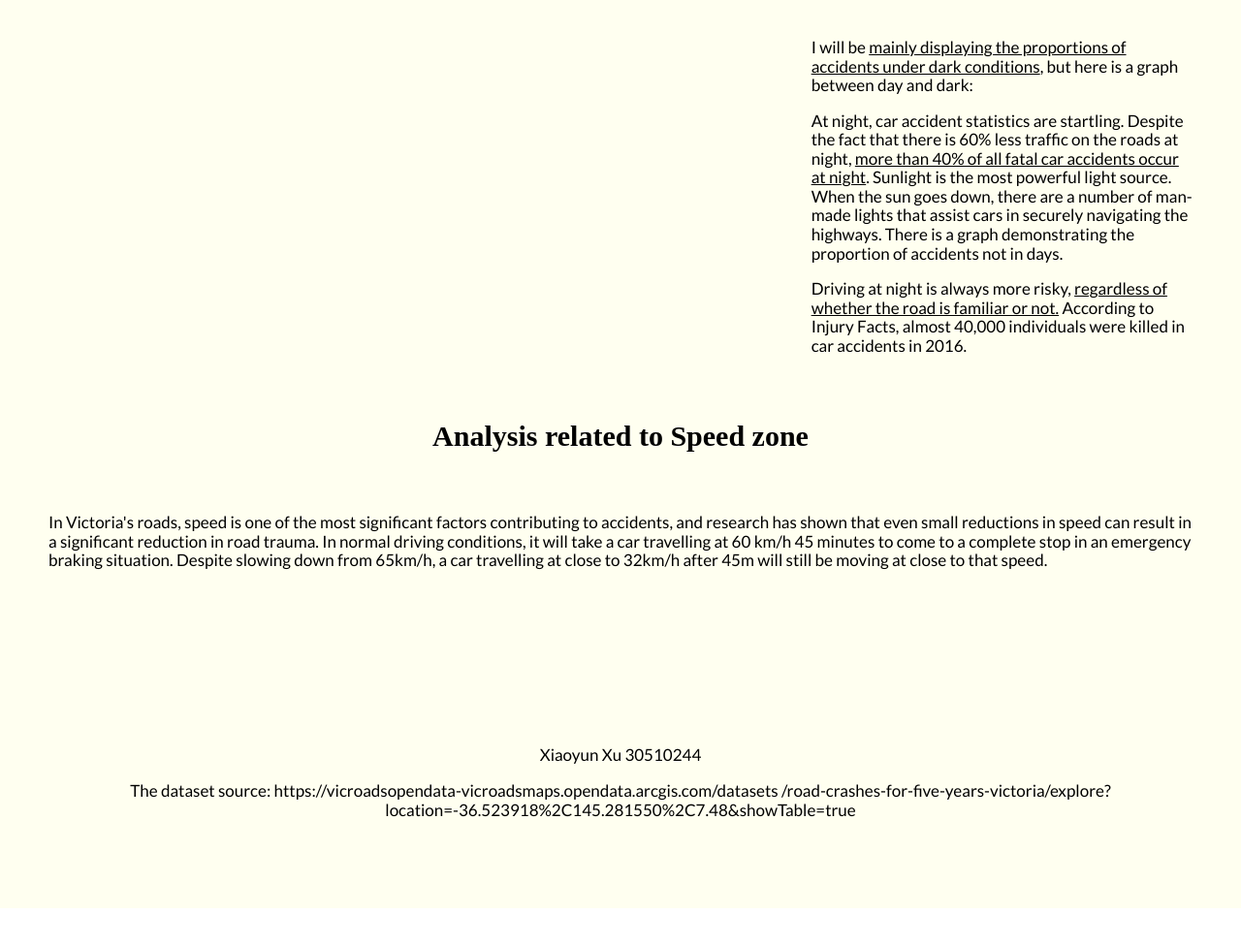
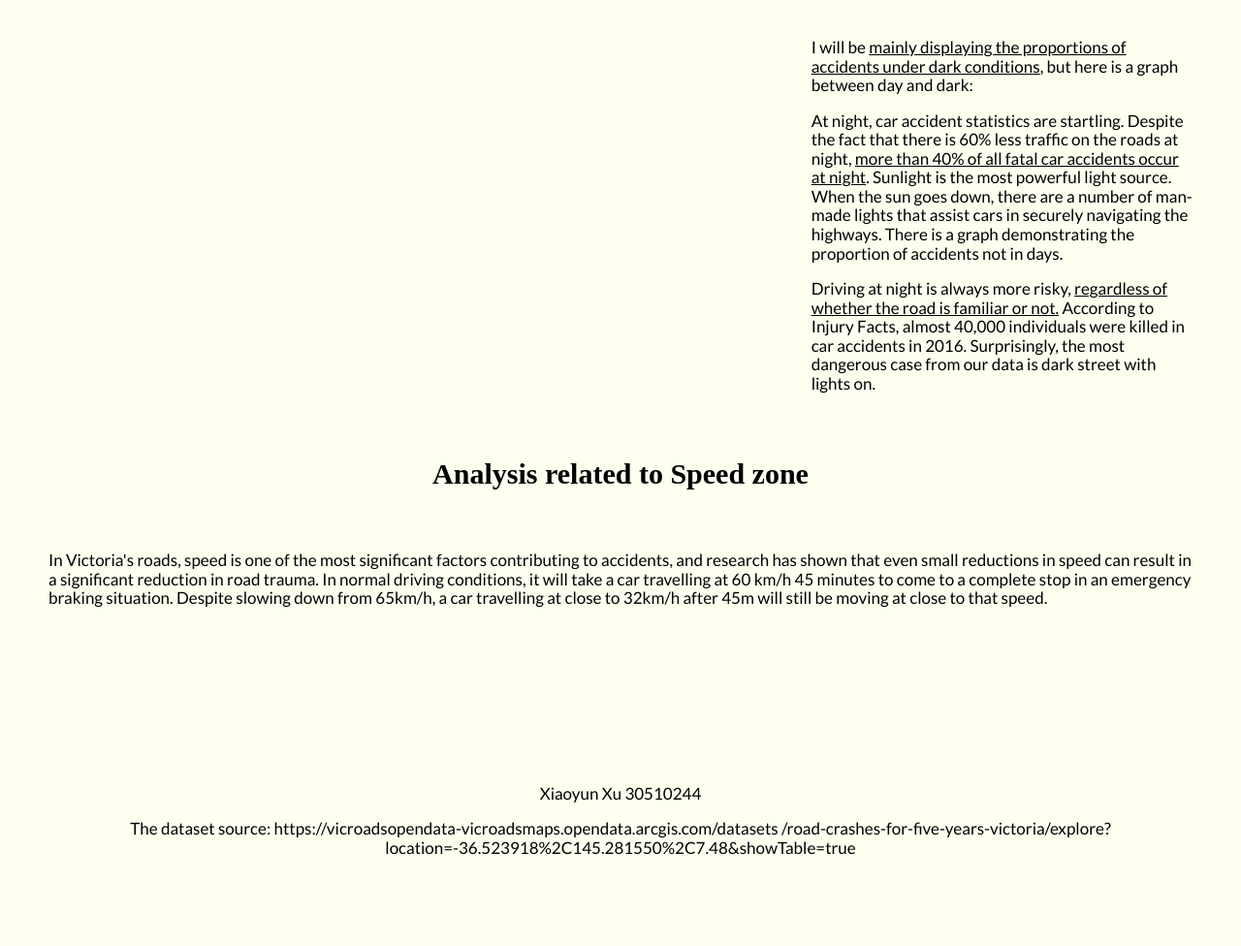
Before and after one commit to corner-in-clouds/a2_final, a plain HTML site: page index.html in a window 1280 px wide. Shown: the part 889-1865 px from the top of the page at 97% size. Before the commit the page ends 1826 px from the top, so only its background shows below. Drawn offline with nearby package versions, Linux system fonts and the light colour scheme; a script that the page names is missing; a web font is replaced by a local one.

Commit message:
Update index.html

```diff
--- a/index.html
+++ b/index.html
@@ -94,6 +94,7 @@
         <p>
           Driving at night is always more risky, <u>regardless of whether the road is familiar or not.</u>
           According to Injury Facts, almost 40,000 individuals were killed in car accidents in 2016.
+          Surprisingly, the most dangerous case from our data is dark street with lights on.
         </p>
       </div>
     </div>
```
